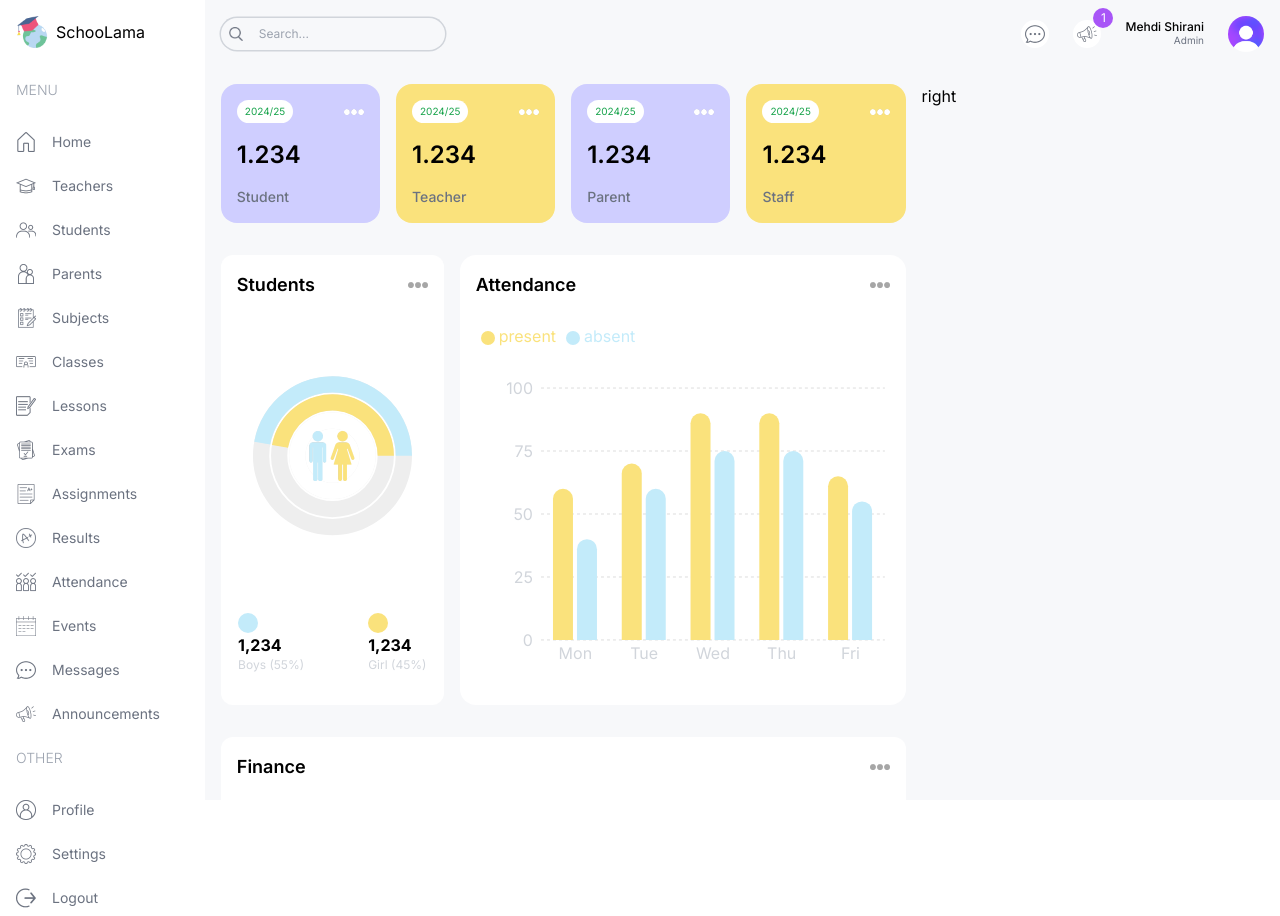
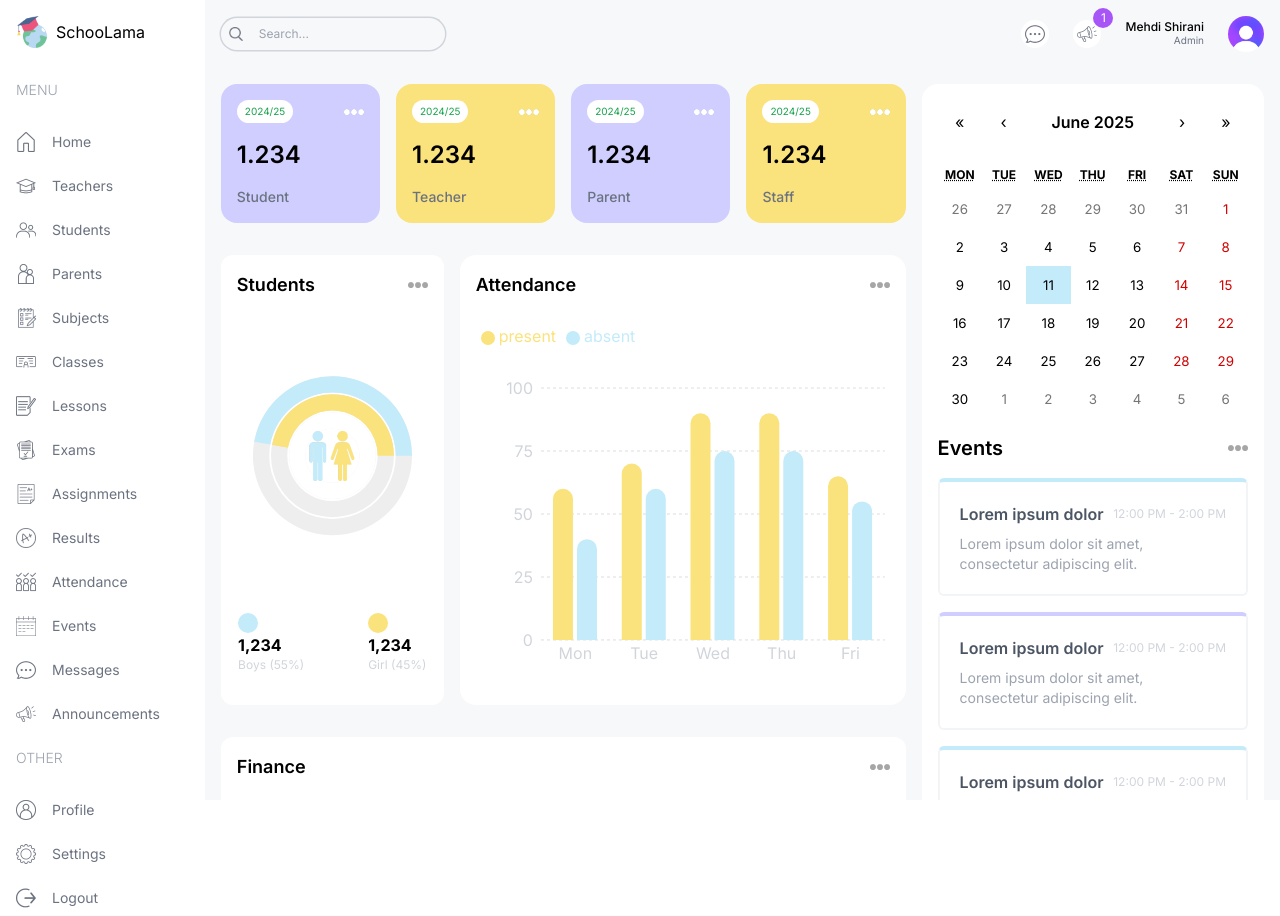
Before and after one commit to m3hdi-shirani/dashboard-next.js, a Next.js app: page /admin in a window 1280 px wide. Built offline with nearby package versions, Linux system fonts and the light colour scheme.

Commit message:
Add the EventCalendar component

```diff
--- a/src/app/(dashboard)/admin/page.tsx
+++ b/src/app/(dashboard)/admin/page.tsx
@@ -1,5 +1,6 @@
 import AttendanceChart from "@/components/AttendanceChart";
 import Countchart from "@/components/Countchart";
+import EventCalendar from "@/components/EventCalendar";
 import FinanceChart from "@/components/FinanceChart";
 import UserCard from "@/components/UserCard";
 import React from "react";
@@ -33,7 +34,9 @@
         </div>
       </div>
       {/* Right */}
-      <div className="w-full lg:w-1/3">right</div>
+      <div className="w-full lg:w-1/3 flex flex-col gap-8">
+        <EventCalendar />
+      </div>
     </div>
   );
 };
--- a/src/app/globals.css
+++ b/src/app/globals.css
@@ -1,3 +1,18 @@
 @tailwind base;
 @tailwind components;
 @tailwind utilities;
+
+.react-calendar{
+    width: 100% !important;
+    border: none !important;
+    font-family: "Inter",sans-serif !important;
+}
+
+.react-calendar__tile--active {
+    background: #C3EBFA !important;
+    color: black !important;
+}
+
+.react-calendar__navigation__label__labelText{
+    font-weight: 600;
+}
--- /dev/null
+++ b/src/components/EventCalendar.tsx
@@ -0,0 +1,61 @@
+"use client";
+
+import Image from "next/image";
+import { useState } from "react";
+import Calendar from "react-calendar";
+import "react-calendar/dist/Calendar.css";
+
+type ValuePiece = Date | null;
+
+type Value = ValuePiece | [ValuePiece, ValuePiece];
+
+// TEMPORARY
+const events = [
+  {
+    id: 1,
+    title: "Lorem ipsum dolor",
+    time: "12:00 PM - 2:00 PM",
+    description: "Lorem ipsum dolor sit amet, consectetur adipiscing elit.",
+  },
+  {
+    id: 2,
+    title: "Lorem ipsum dolor",
+    time: "12:00 PM - 2:00 PM",
+    description: "Lorem ipsum dolor sit amet, consectetur adipiscing elit.",
+  },
+  {
+    id: 3,
+    title: "Lorem ipsum dolor",
+    time: "12:00 PM - 2:00 PM",
+    description: "Lorem ipsum dolor sit amet, consectetur adipiscing elit.",
+  },
+];
+
+const EventCalendar = () => {
+  const [value, onChange] = useState<Value>(new Date());
+  return (
+    <div className="bg-white p-4 rounded-2xl h">
+      <Calendar onChange={onChange} value={value} />
+      <div className="flex items-center justify-between">
+        <h1 className="text-xl font-semibold my-4">Events</h1>
+        <Image src="/moreDark.png" alt="" width={20} height={20} />
+      </div>
+      <div className="flex flex-col gap-4">
+        {events.map((event) => (
+          <div
+            className="p-5 rounded-md border-2 border-gray-100 border-t-4 odd:border-t-lamaSky even:border-t-lamaPurple"
+            key={event.id}
+          >
+            <div className="flex items-center justify-between">
+              <h1 className="font-semibold text-gray-600">{event.title}</h1>
+              <span className="text-xs text-gray-300">{event.time}</span>
+            </div>
+            <p className="mt-2 text-sm text-gray-400">{event.description}</p>
+          </div>
+        ))}
+      </div>
+    </div>
+  );
+};
+
+export default EventCalendar;
```
